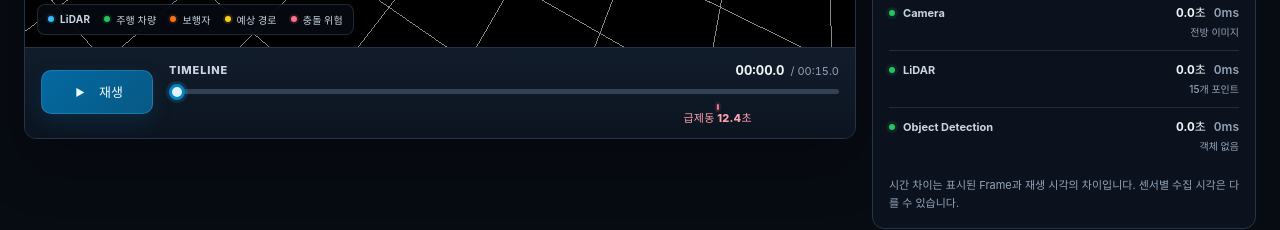
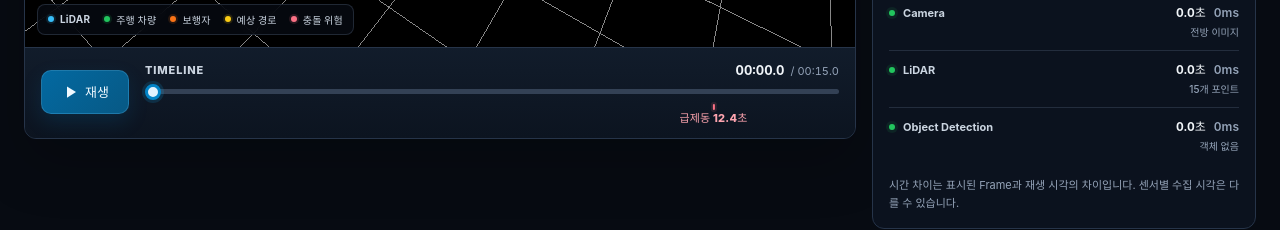
Before and after one commit to DoubleChamp/drivescope-visualizer, a Next.js app: page /viewer in a window 1280 px wide. Shown: the part 1121-1351 px from the top of the page. Built offline with nearby package versions, Linux system fonts and the light colour scheme; no server answers.

Commit message:
fix: 플레이어 아이콘과 버튼 여백 개선

```diff
--- a/app/viewer/_components/playback-controls.tsx
+++ b/app/viewer/_components/playback-controls.tsx
@@ -48,9 +48,22 @@ export function PlaybackControls({
         disabled={isDisabled}
         onClick={onTogglePlayback}
       >
-        <span className={styles.playbackIcon} aria-hidden="true">
-          {isPlaying ? "Ⅱ" : "▶"}
-        </span>
+        <svg
+          className={styles.playbackIcon}
+          viewBox="0 0 24 24"
+          fill="currentColor"
+          aria-hidden="true"
+          focusable="false"
+        >
+          {isPlaying ? (
+            <>
+              <rect x="6" y="4" width="4" height="16" rx="1" />
+              <rect x="14" y="4" width="4" height="16" rx="1" />
+            </>
+          ) : (
+            <path d="M8 4.5v15l12-7.5z" />
+          )}
+        </svg>
         {isPlaying ? "정지" : "재생"}
       </button>
       <div className={styles.timelineControl}>
--- a/app/viewer/viewer-canvas.module.css
+++ b/app/viewer/viewer-canvas.module.css
@@ -1062,12 +1062,12 @@
 
 .playbackButton {
   display: inline-flex;
-  min-width: 7rem;
+  min-width: 5.5rem;
   min-height: 2.75rem;
-  padding: 0.625rem 1rem;
+  padding: 0.625rem 0.75rem;
   align-items: center;
   justify-content: center;
-  gap: 0.625rem;
+  gap: 0.375rem;
   color: #f0f9ff;
   font-size: 0.8125rem;
   font-weight: 800;
@@ -1087,12 +1087,10 @@
 }
 
 .playbackIcon {
-  display: grid;
+  display: block;
   width: 1.125rem;
   height: 1.125rem;
-  place-items: center;
-  font-size: 0.625rem;
-  line-height: 1;
+  flex: 0 0 auto;
 }
 
 .timelineControl {
@@ -1365,7 +1363,7 @@
   }
 
   .playbackButton {
-    width: 100%;
+    justify-self: start;
   }
 
   .selectedObjectDetails {
```
Also changed, not shown: 2 other files (tests, documents, lock files or other folders).
